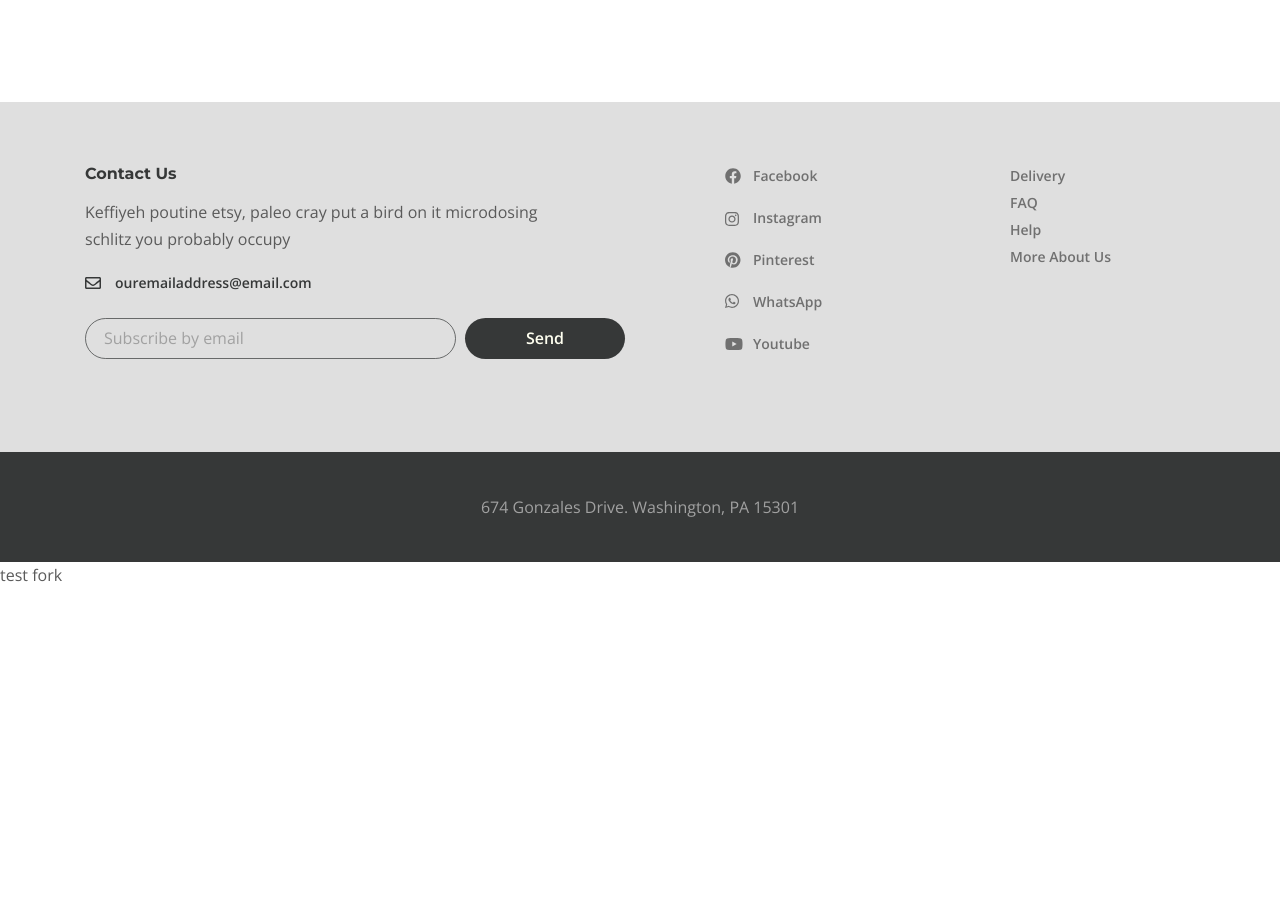
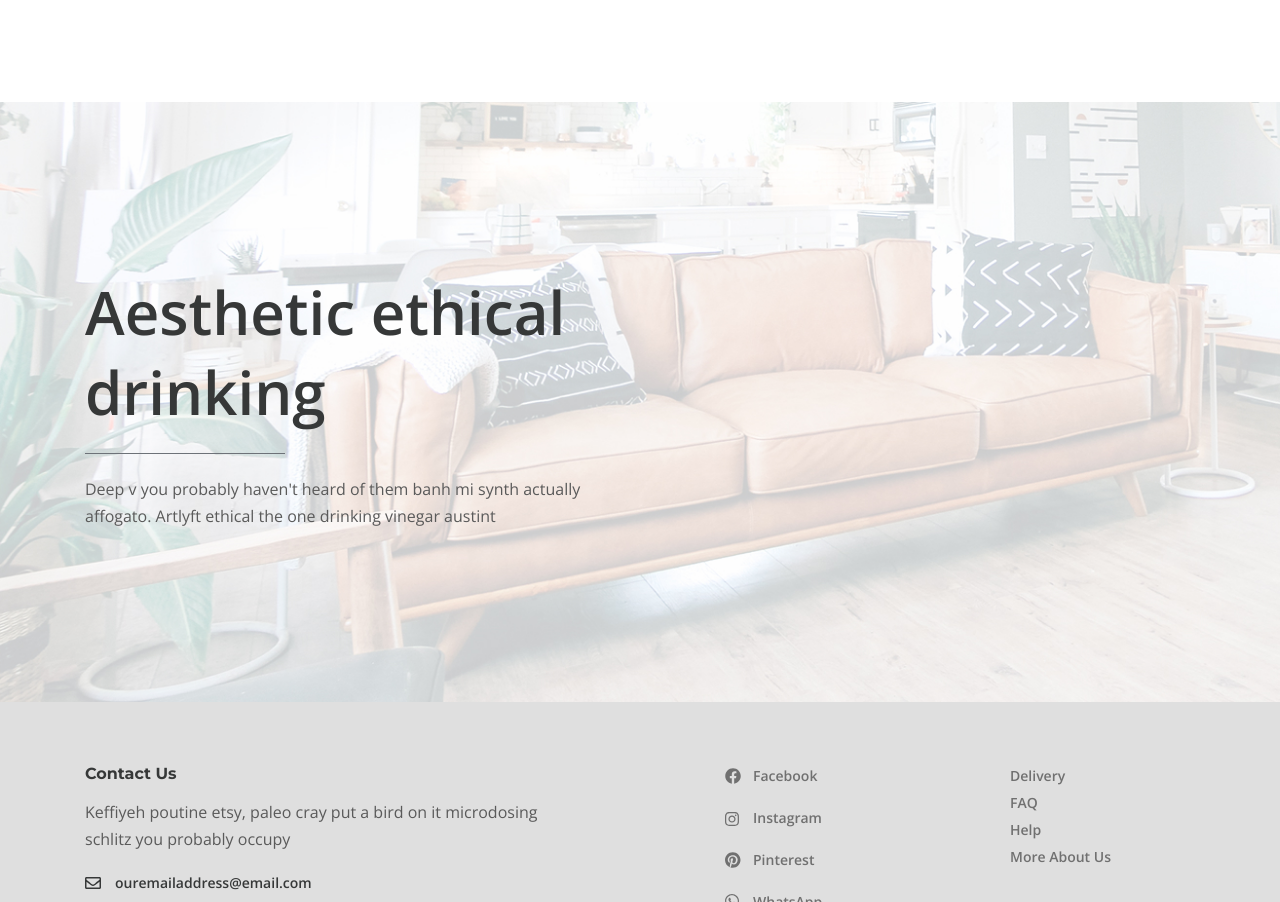
Before and after one commit to Necromayhem/desire, a website: page app/index.html in a window 1280 px wide. Shown: the part 1615-2517 px from the top of the page. Before the commit the page ends 2204 px from the top, so only its background shows below. Drawn offline with nearby package versions, Linux system fonts and the light colour scheme.

Commit message:
feat: start section decor

```diff
--- a/app/index.html
+++ b/app/index.html
@@ -207,6 +207,16 @@
             </div>
           </div>
         </section>
+
+        <section class="decor">
+          <div class="container">
+            <h2 class="decor__title">Aesthetic ethical drinking</h2>
+            <p class="decor__text">
+              Deep v you probably haven't heard of them banh mi synth actually
+              affogato. Artlyft ethical the one drinking vinegar austint
+            </p>
+          </div>
+        </section>
       </main>
       <footer class="footer">
         <div class="footer__content">
@@ -298,7 +308,7 @@
         </div>
       </footer>
     </div>
-    <div>test fork</div>
+
     <script src="js/main.min.js"></script>
   </body>
 </html>
--- a/app/scss/style.scss
+++ b/app/scss/style.scss
@@ -414,3 +414,35 @@
     color: #707070;
   }
 }
+
+.decor {
+  padding: 170px 0 155px;
+  background-image: url(../images/content/decor-bg.jpg);
+  background-size: cover;
+  background-repeat: no-repeat;
+  min-height: 600px;
+
+  &__title {
+    max-width: 540px;
+    color: $title;
+    font-size: 60px;
+    line-height: 80px;
+    padding-bottom: 22px;
+    margin-bottom: 22px;
+    position: relative;
+
+    &::after {
+      content: '';
+      position: absolute;
+      left: 0;
+      bottom: 0;
+      width: 200px;
+      background: #6D7278;
+      height: 1px;
+    }
+  }
+
+  &__text {
+    max-width: 540px;
+  }
+}
```
Also changed, not shown: app/css/style.min.css, app/images/content/decor-bg.jpg (added).
